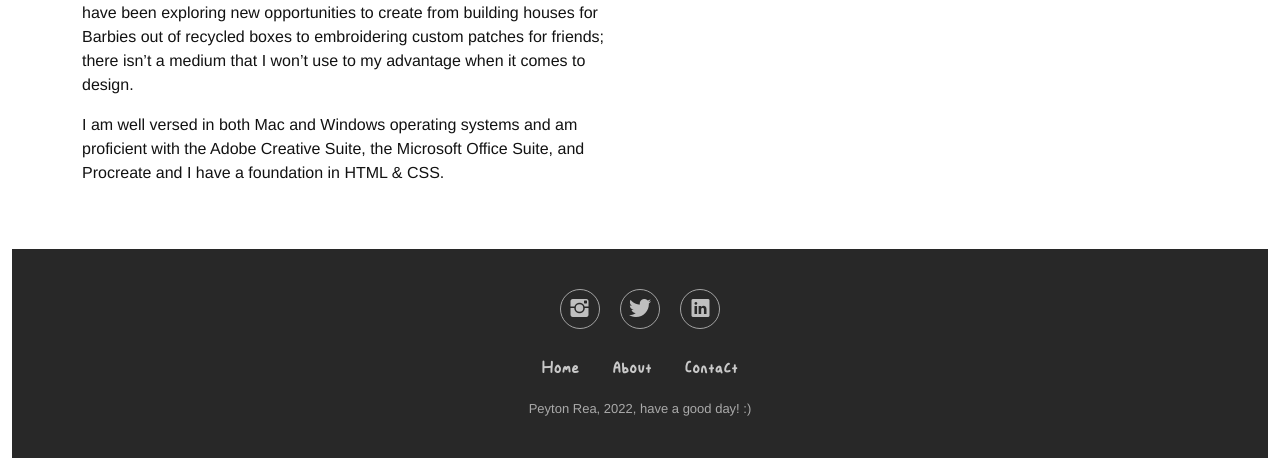
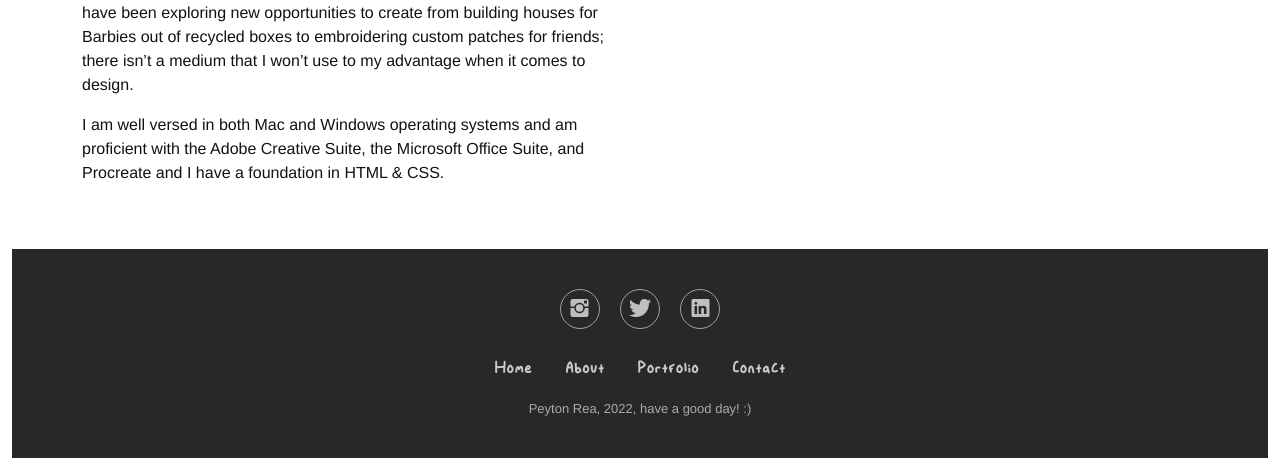
Before and after one commit to peytonrea/peytonrea.github.io, a plain HTML site: page about.html in a window 1280 px wide. Shown: the part 476-934 px from the top of the page. Drawn offline with Linux system fonts and the light colour scheme; files whose address does not match are found by name.

Commit message:
footer
added portfolio to footer

```diff
--- a/about.html
+++ b/about.html
@@ -78,6 +78,7 @@
         <ul class="list-inline">
             <li class="list-inline-item"><a href="index.html">Home</a></li>
             <li class="list-inline-item"><a href="about.html">About</a></li>
+			<li class="list-inline-item"><a href="portfolio.html">Portfolio</a></li>
 			<li class="list-inline-item"><a href="contact.html">Contact</a></li>
         </ul>
         <p class="copyright">Peyton Rea, 2022, have a good day! :)</p>
```
Also changed, not shown: contact.html (+1 -0 lines), index.html (+1 -0 lines), portfolio.html (+1 -0 lines), project1.html (+1 -0 lines), project2.html (+1 -0 lines), project3.html (+1 -0 lines), project4.html (+1 -0 lines), project5.html (+1 -0 lines), project6.html (+1 -0 lines).
